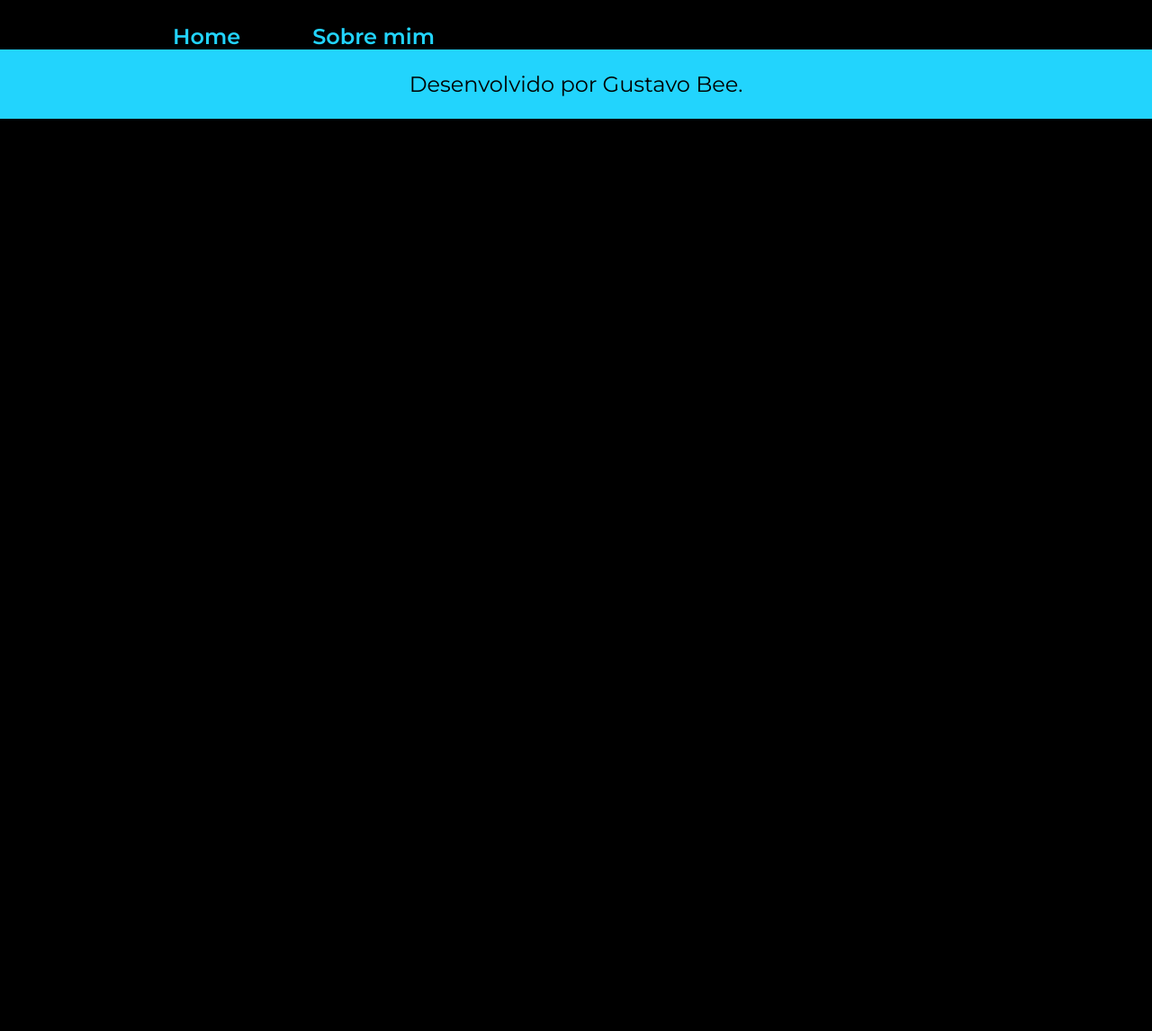
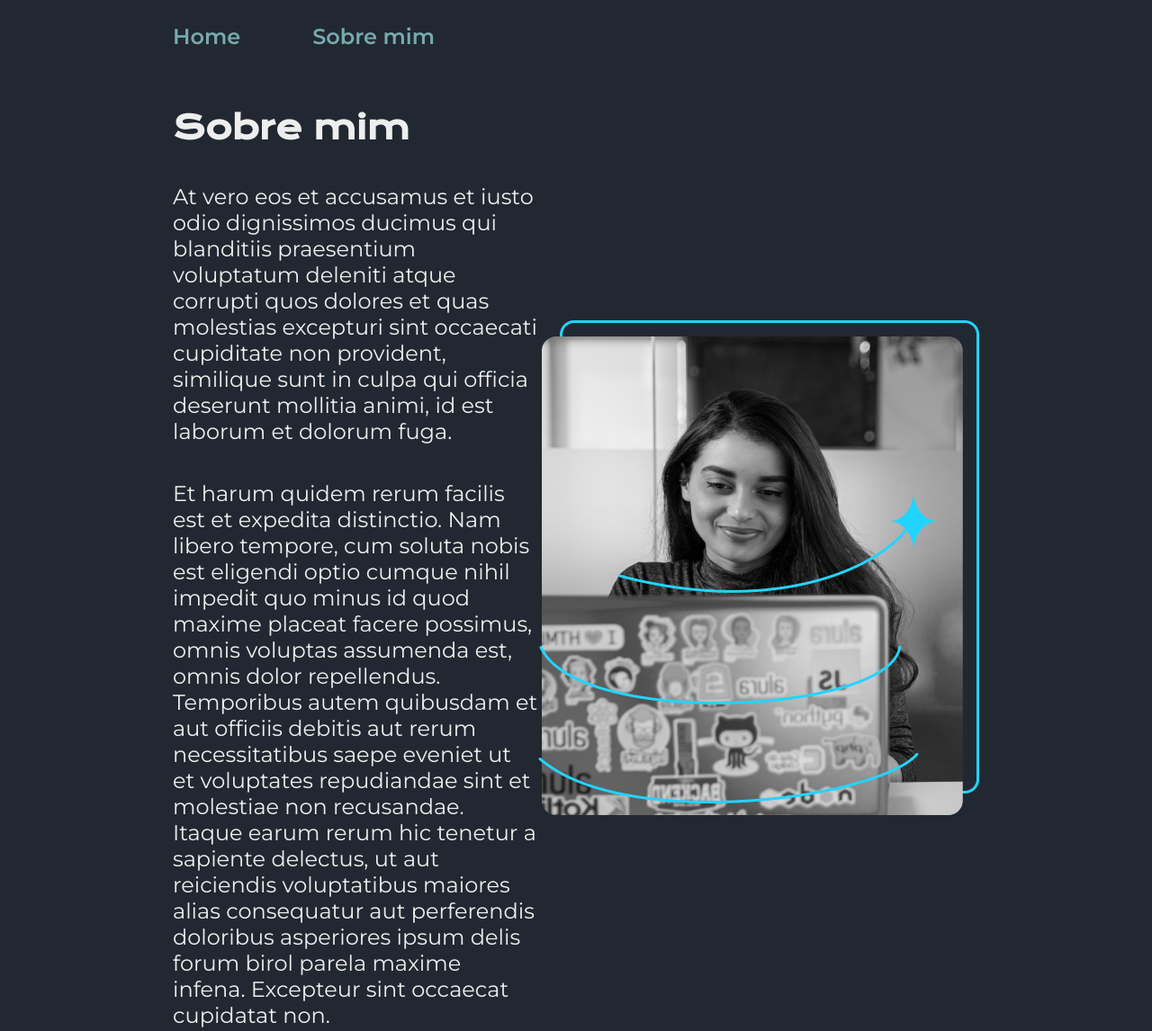
Before and after one commit to gustavobee/portfolio, a plain HTML site: page about.html in a window 1280 px wide. Shown: the top 1146 px of the page at 90% size. Before the commit the page ends 800 px from the top, so only its background shows below. Drawn offline with nearby package versions, Linux system fonts and the light colour scheme.

Commit message:
aplicando variaveis css

```diff
--- a/about.html
+++ b/about.html
@@ -15,7 +15,24 @@
         </nav>
     </header>
 
-    <main></main>
+    <main class="apresentacao">
+        <section class="apresentacao__conteudo">
+            <h1 class="apresentacao__conteudo__titulo">Sobre mim</h1>
+            <p class="apresentacao__conteudo__texto">At vero eos et accusamus et iusto odio dignissimos ducimus qui blanditiis praesentium voluptatum deleniti
+                atque corrupti quos dolores et quas molestias excepturi sint occaecati cupiditate non provident,
+                similique sunt in culpa qui officia deserunt mollitia animi, id est laborum et dolorum fuga.
+            </p>
+            <p class="apresentacao__conteudo__texto">Et harum quidem rerum facilis est et expedita distinctio. Nam libero tempore, cum soluta nobis est
+                eligendi optio cumque nihil impedit quo minus id quod maxime placeat facere possimus, omnis voluptas
+                assumenda est, omnis dolor repellendus. Temporibus autem quibusdam et aut officiis debitis aut rerum
+                necessitatibus saepe eveniet ut et voluptates repudiandae sint et molestiae non recusandae. Itaque earum
+                rerum hic tenetur a sapiente delectus, ut aut reiciendis voluptatibus maiores alias consequatur aut
+                perferendis doloribus asperiores ipsum delis forum birol parela maxime infena. Excepteur sint occaecat
+                cupidatat non.
+            </p>
+        </section>
+        <img src="./assets/imagem.png" alt="Foto da Joana Santos programando">
+    </main>
 
     <footer class="rodape">
         <p>Desenvolvido por Gustavo Bee.</p>
--- a/styles/style.css
+++ b/styles/style.css
@@ -1,4 +1,14 @@
 @import url('https://fonts.googleapis.com/css2?family=Krona+One&family=Montserrat:wght@400;600&display=swap');
+
+:root{
+    --cor-primaria: #222831;
+    --cor-secundaria: #EEEEEE;
+    --cor-terciaria: #76ABAE;
+    --cor-hover: #31363F;
+
+    --fonte-primaria: 'Krona One', sans-serif;
+    --fonte-secundaria: 'Montserrat', sans-serif;
+}
 
 * {
     margin: 0;
@@ -6,10 +16,9 @@
 }
 
 body {
-    /* height: 100vh; */
     box-sizing: border-box;
-    background-color: #000000;
-    color: #F6F6F6;
+    background-color: var(--cor-primaria);
+    color: var(--cor-secundaria);
 }
 
 .cabecalho {
@@ -22,10 +31,10 @@ body {
 }
 
 .cabecalho__menu__link {
-    font-family: 'Montserrat', sans-serif;
+    font-family: var(--fonte-secundaria);
     font-size: 24px;
     font-weight: 600;
-    color: #22D4FD;
+    color: var(--cor-terciaria);
     text-decoration: none;
 }
 
@@ -45,16 +54,16 @@ body {
 
 .apresentacao__conteudo__titulo {
     font-size: 36px;
-    font-family: "Krona One", sans-serif;
+    font-family: var(--fonte-primaria);
 }
 
 .titulo-destaque {
-    color: #22D4FD;
+    color: var(--cor-terciaria);
 }
 
 .apresentacao__conteudo__texto {
     font-size: 24px;
-    font-family: "Montserrat", sans-serif;
+    font-family: var(--fonte-secundaria);
 }
 
 .apresentacao__links{
@@ -66,17 +75,16 @@ body {
 }
 
 .apresentacao__links__subtitulo {
-    font-family: "Krona One", sans-serif;
+    font-family: var(--fonte-primaria);
     font-weight: 400;
     font-size: 24px;
 }
 
 .apresentacao__links__link {
-    /* background-color: #22D4FD; */
     display: flex;
     justify-content: center;
     gap: 16px;
-    border: 2px solid #22D4FD;
+    border: 2px solid var(--cor-terciaria);
     width: 378px;
     text-align: center;
     border-radius: 8px;
@@ -84,20 +92,20 @@ body {
     font-weight: 600;
     padding: 21.5px 0;
     text-decoration: none;
-    color: #F6F6F6;
-    font-family: "Montserrat", sans-serif;
+    color: var(--cor-secundaria);
+    font-family: var(--fonte-secundaria);
 }
 
 .apresentacao__links__link:hover {
-    background-color: #272727;
+    background-color: var(--cor-hover);
 }
 
 .rodape {
     padding: 24px;
-    color: #000000;
-    background-color: #22D4FD;
+    color: var(--cor-primaria);
+    background-color: var(--cor-terciaria);
     text-align: center;
-    font-family: 'Montserrat', 'sans-serif';
+    font-family: var(--fonte-secundaria);
     font-size: 24px;
     font-weight: 400;
 }
```
